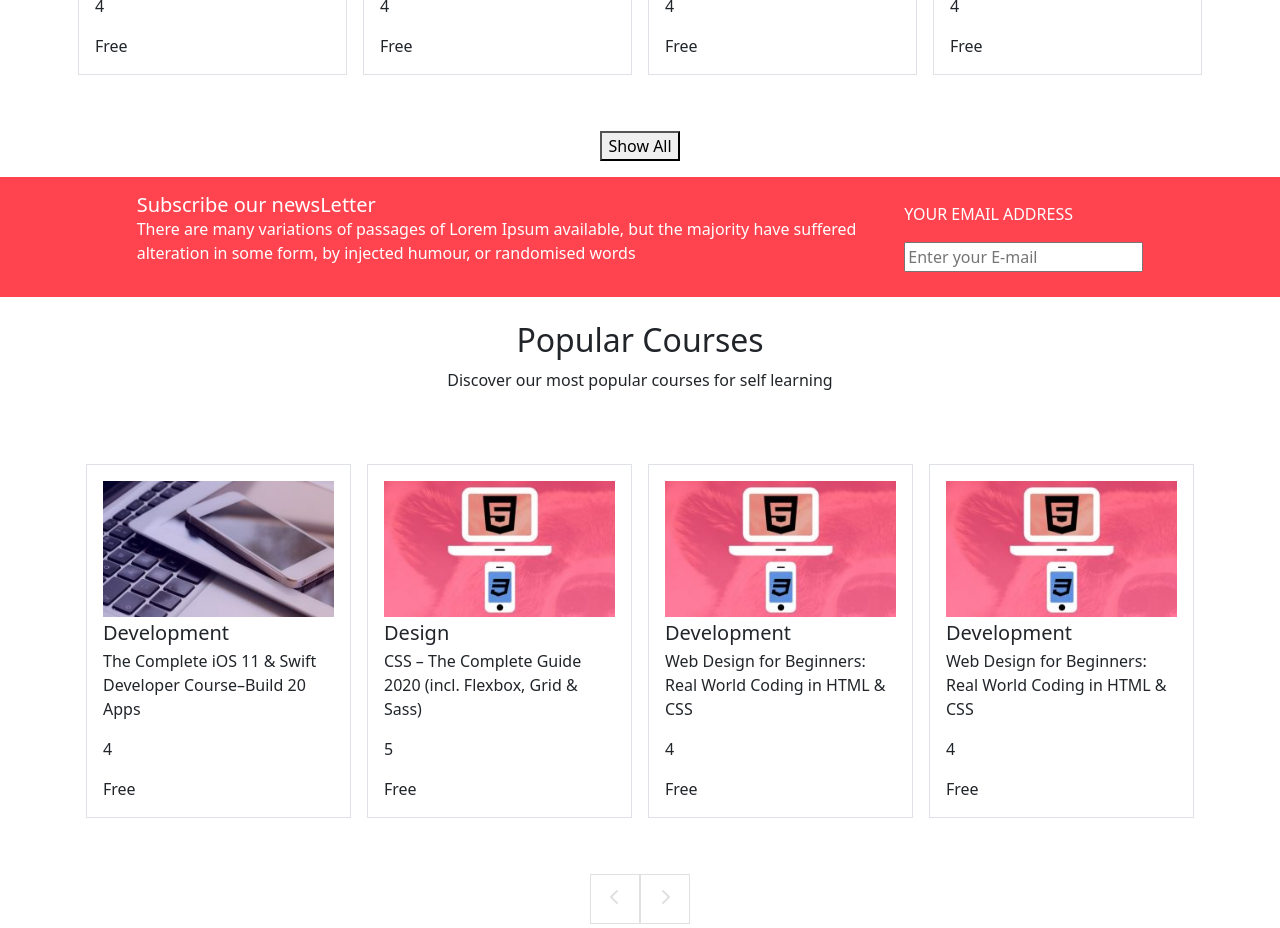
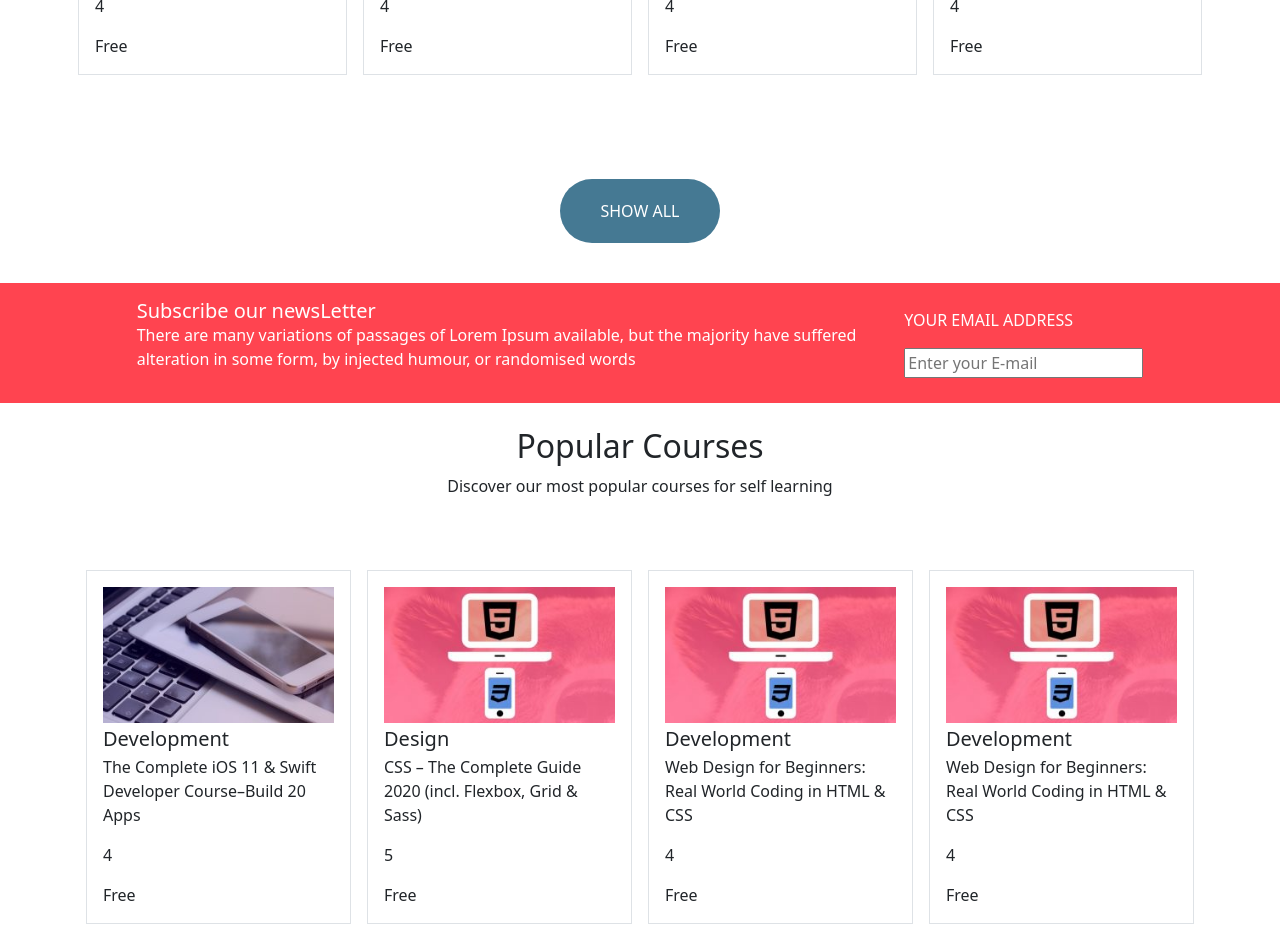
Before and after one commit to RickCraco/proj-html-vuejs, a Vue app: page / in a window 1280 px wide. Shown: the part 3460-4388 px from the top of the page. Built offline with nearby package versions, Linux system fonts and the light colour scheme.

Commit message:
aggiunto bottone show all

```diff
--- a/src/components/MainComponent.vue
+++ b/src/components/MainComponent.vue
@@ -17,7 +17,7 @@
         <div class="row py-5">
             <CardComponent v-for="card in recentCourses" :img="card.img" :category="card.category" :text="card.text" :voto="card.voto" :price="card.price"/>
         </div>
-        <div class="text-center"><button>Show All</button></div>
+        <div class="text-center"><Button :text="'SHOW ALL'" :color="'#457993'"/></div>
     </div>
     <NewsLetter/>
     <div class="container pt-4">
```
